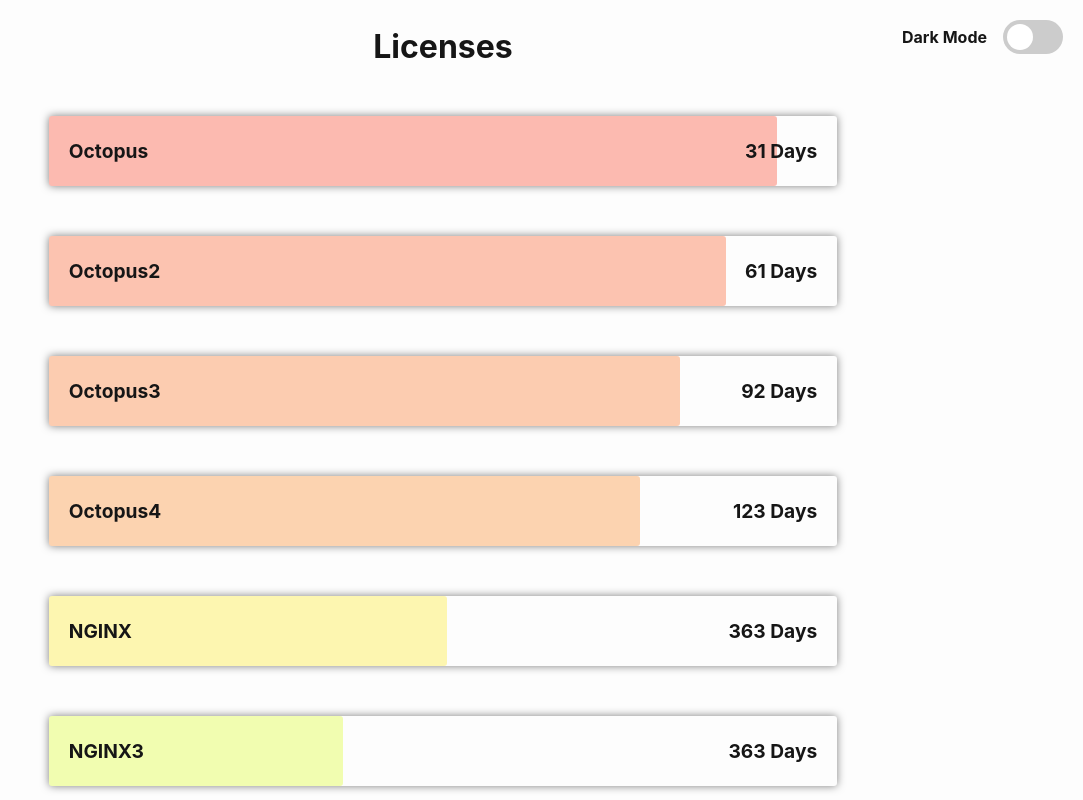
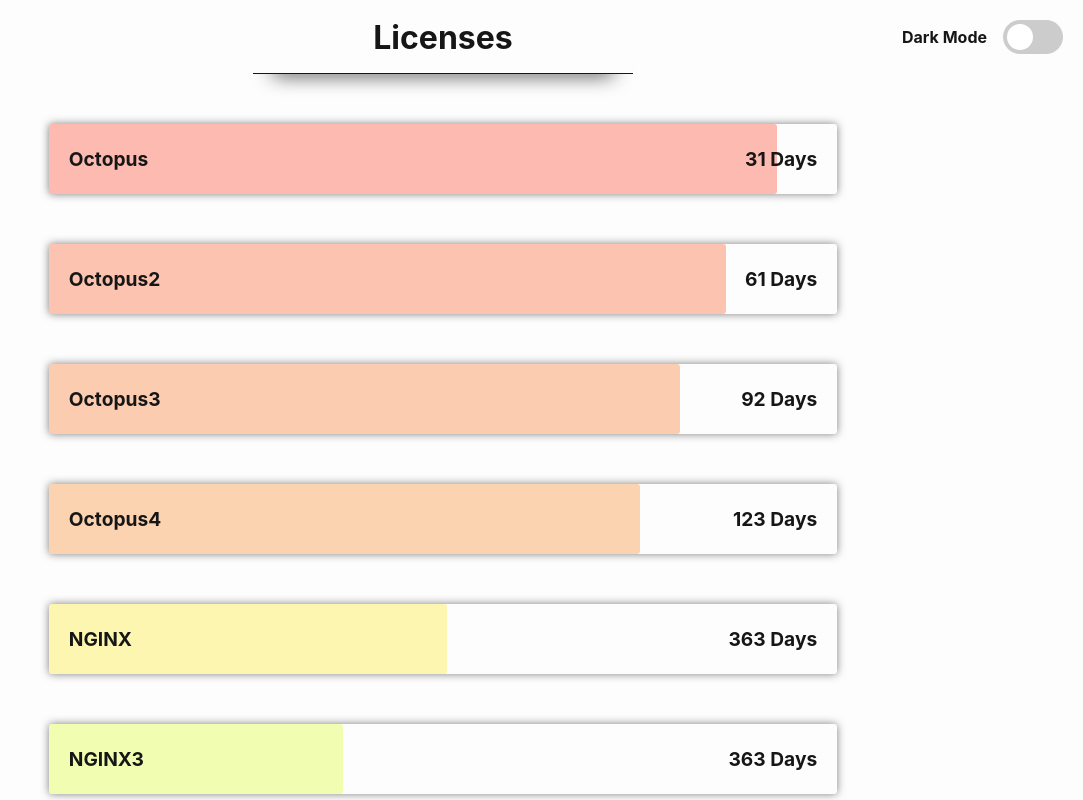
Before and after one commit to KieranJamess/License-Status-Page, a React app: page / in a window 1280 px wide. Shown: the top 800 px of the page, without its empty margins (197-1280 px from the left). Built offline with nearby package versions, Linux system fonts and the light colour scheme.

Commit message:
moves title out from JS and direct into HTML file. Adds HR divider

```diff
--- a/public/index.html
+++ b/public/index.html
@@ -6,6 +6,8 @@
     <title>Licenses</title>
   </head>
   <body>
+    <div class="license-title">Licenses</div>
+    <hr>
     <div class="slider-container">
       <span class="slider-text">Dark Mode</span>
       <label class="switch">
--- a/src/LicenseChart.js
+++ b/src/LicenseChart.js
@@ -1,13 +1,13 @@
 import React, { useEffect } from 'react';
 
-const LicenseChart = ({ data, title }) => {
+const LicenseChart = ({ data }) => {
   const today = new Date();
   const remainingPercentages = Object.keys(data).map((key) => {
     const startDate = new Date(data[key].startDate);
     const expireDate = new Date(data[key].expire);
     const totalTime = expireDate.getTime() - startDate.getTime();
     const remainingTime = expireDate.getTime() - today.getTime();
-    const daysLeft = Math.ceil(remainingTime / (1000 * 3600 * 24)); // calculate days left
+    const daysLeft = Math.ceil(remainingTime / (1000 * 3600 * 24));
     return { percentage: (remainingTime / totalTime) * 100, daysLeft };
   });
 
@@ -62,7 +62,6 @@
 
   return (
     <div className="license-chart">
-      <h2 className="license-chart-title">{title}</h2>
       {bars}
     </div>
   );
--- a/src/index.css
+++ b/src/index.css
@@ -12,7 +12,25 @@
   transition: background-color 0.5s ease, color 0.5s ease;
 }
 
-.license-chart-title {
+hr {
+  border:none;
+  height: 20px;
+ 	width: 30%;
+	height: 50px;
+	margin-top: 0;
+	border-bottom: 1px solid #161616;
+	box-shadow: 0 20px 20px -20px #161616;
+  margin: -50px auto 10px;
+  transition: box-shadow 0.5s ease, border-bottom 0.5s ease;
+}
+
+body.dark-mode hr {
+  border-bottom: 1px solid #fdfdfd;
+	box-shadow: 0 20px 20px -20px #fdfdfd;
+}
+
+.license-title {
+  padding-top: 10px;
   font-size: 2rem;
   text-align: center;
   margin-bottom: 1rem;
--- a/src/index.js
+++ b/src/index.js
@@ -9,6 +9,6 @@
 const root = ReactDOM.createRoot(document.getElementById('root'));
 root.render(
   <React.StrictMode>
-  <LicenseChart data={data} title="Licenses" />
+  <LicenseChart data={data}/>
   </React.StrictMode>
 );
```
Also changed, not shown: DarkModevLightMode.png (deleted), README.md, assets/DarkModevLightMode.png (added), 1 other file.
